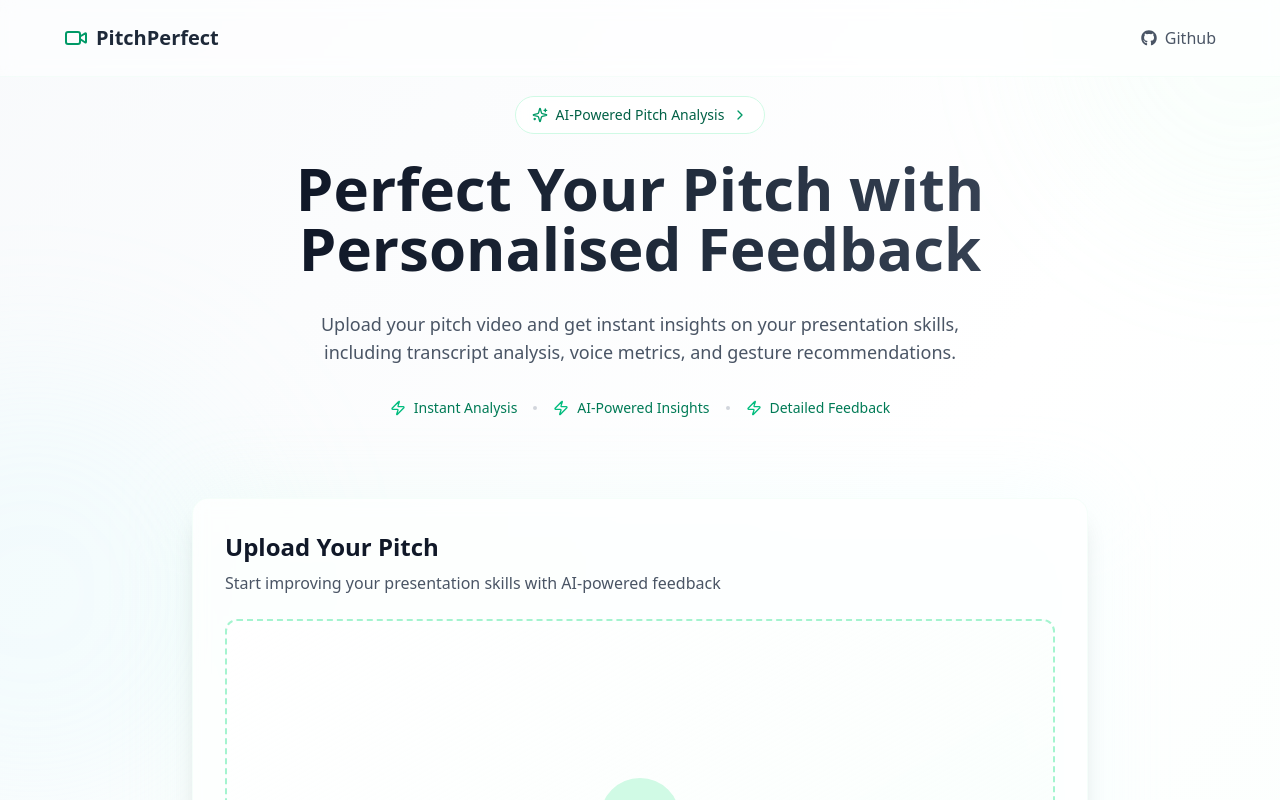
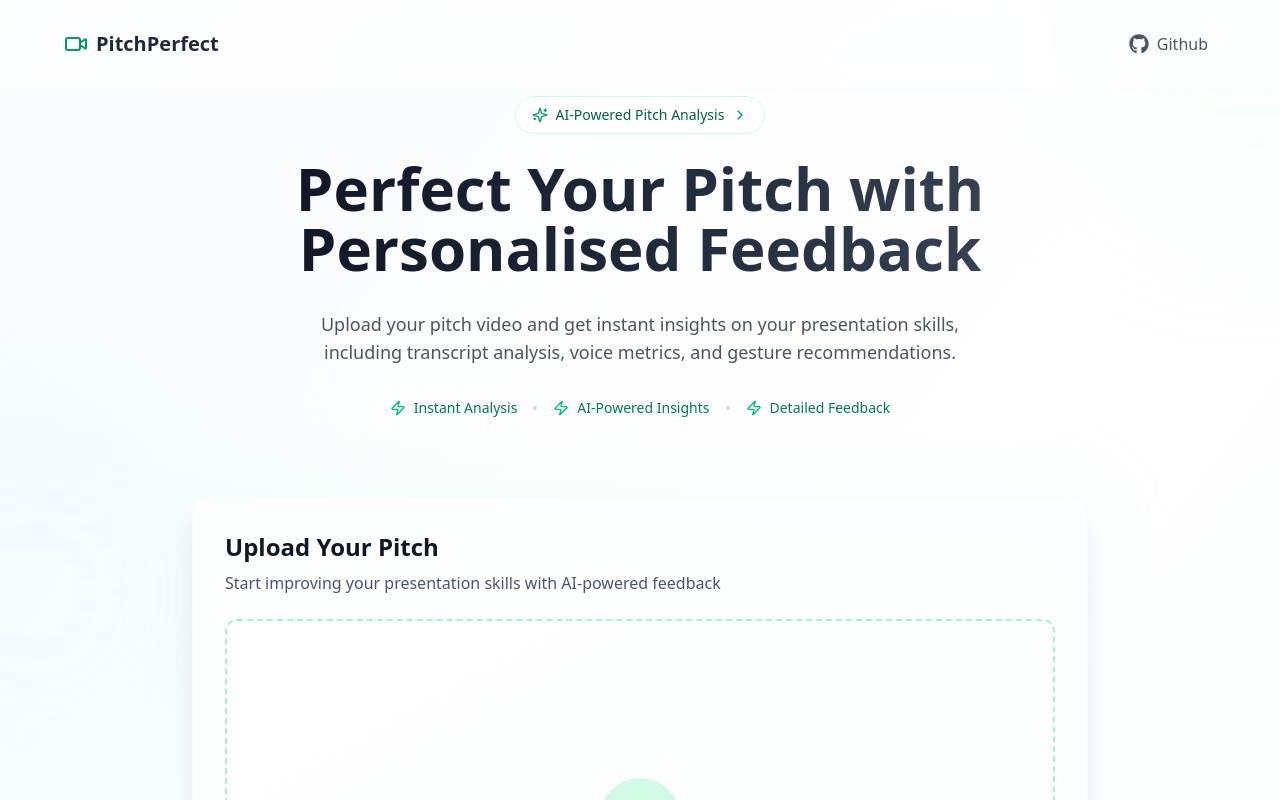
Before and after one commit to LMol-4/Team36HackIreland, a React (Vite) app in the folder frontend/: page / in a window 1280 px wide. Shown: the top 800 px of the page. Built offline with nearby package versions, Linux system fonts and the light colour scheme.

Commit message:
Make github link bigger

```diff
--- a/frontend/src/components/Navbar.jsx
+++ b/frontend/src/components/Navbar.jsx
@@ -12,8 +12,8 @@ const Navbar = () => {
           </a>
         </div>
         <div className="flex space-x-8">
-          <a href="https://github.com/LMol-4/Team36HackIreland" className="text-gray-600 hover:text-emerald-600 transition-colors flex items-center space-x-2">
-            <FaGithub />
+          <a href="https://github.com/LMol-4/Team36HackIreland" className="text-gray-600 hover:text-emerald-600 transition-colors flex items-center space-x-2 p-2">
+            <FaGithub className="text-gray-600 transition-colors" size={20} />
             <span>Github</span>
           </a>
         </div>
```
